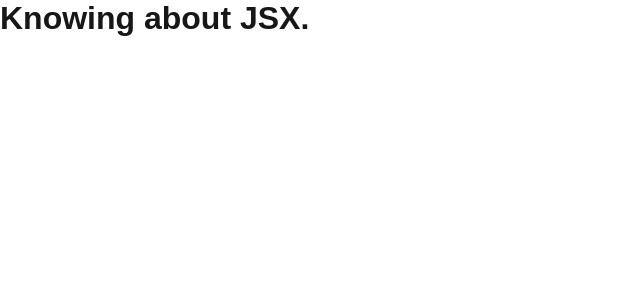
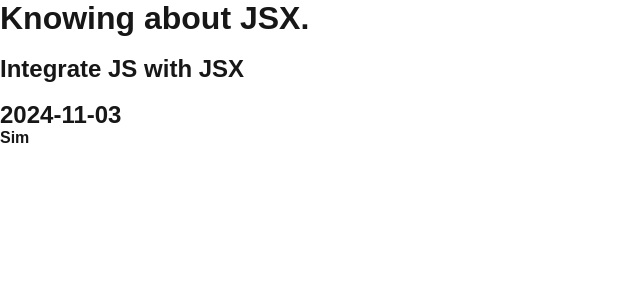
Before and after one commit to douglimaonline/JavaScript, a Next.js app in the folder Curso-nextjs/exercises/: page /basics/jsx in a window 1280 px wide. Shown: the top 300 px of the page, without its empty margins (0-640 px from the left). Built offline with nearby package versions, Linux system fonts and the light colour scheme.

Commit message:
Learning about JSX part2

```diff
--- a/Curso-nextjs/exercises/pages/basics/jsx.js
+++ /dev/null
@@ -1,9 +0,0 @@
-export default function knowingJSX() {
-    return (
-        <div>
-            <h1>
-                Knowing about JSX.
-            </h1>
-        </div>
-    )
-};
--- /dev/null
+++ b/Curso-nextjs/exercises/pages/basics/jsx.jsx
@@ -0,0 +1,27 @@
+export default function knowingJSX() {
+    const subtitle = "Integrate JS with JSX"
+    let currentDate = new Date().toJSON().slice(0, 10);
+
+    return (
+        <div>
+            <h1>
+                Knowing about JSX.
+            </h1>
+            <br />
+            <h2>
+                {subtitle}
+            </h2>
+            <br />
+            <h2>
+                {currentDate}
+            </h2>
+            <h4>
+                {between(7, 1, 9)}
+            </h4>
+        </div>
+    )
+};
+
+function between (value, min, max) {
+    if (value >= min && value <= max) return "Sim"
+}
```
Also changed, not shown: Curso-nextjs/exercises/pages/basics/first.jsx (renamed from Curso-nextjs/exercises/pages/basics/first.js), Curso-nextjs/exercises/pages/index.jsx (renamed from Curso-nextjs/exercises/pages/index.js).
